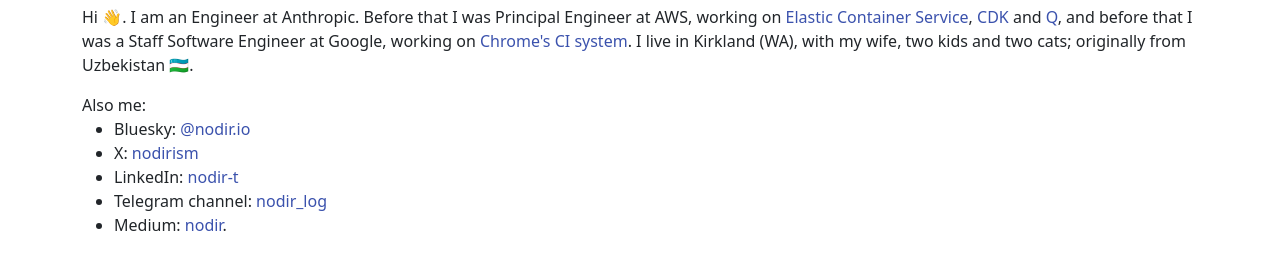
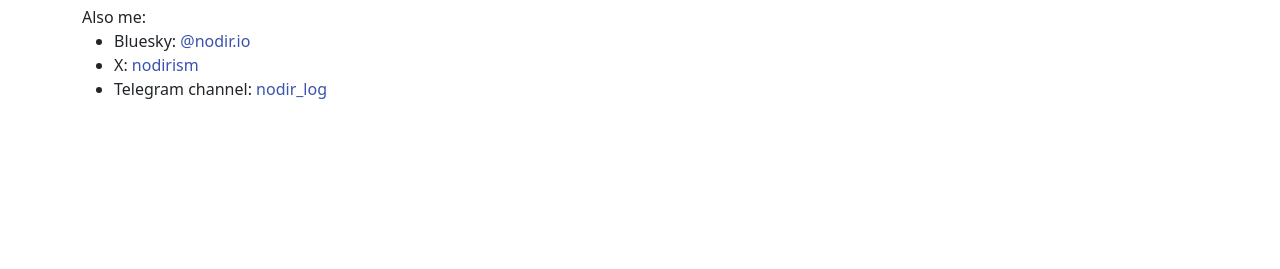
Before and after one commit to nodir-t/nodir-t.github.io, a plain HTML site: page index.html in a window 1280 px wide. Shown: the part 67-336 px from the top of the page. Drawn offline with nearby package versions, Linux system fonts and the light colour scheme.

Commit message:
Update index.html

```diff
--- a/index.html
+++ b/index.html
@@ -41,15 +41,6 @@
   <h3>Nodir Turakulov</h3>
   <div class="row">
     <div class="col">
-      <p>
-        Hi 👋. I am an Engineer at Anthropic.
-        Before that I was Principal Engineer at AWS, working on
-        <a href="https://aws.amazon.com/ecs/">Elastic Container Service</a>,
-        <a href="https://aws.amazon.com/cdk/">CDK</a> and <a href="https://aws.amazon.com/q/">Q</a>,
-        and before that I was a Staff Software Engineer at Google, working on
-        <a href="ci.chromium.org">Chrome's CI system</a>.
-        I live in Kirkland (WA), with my wife, two kids and two cats; originally from Uzbekistan 🇺🇿.
-      </p>
       Also me:
       <ul>
         <li>
@@ -59,18 +50,7 @@
           X: <a href="x.com/nodirism">nodirism</a>
         </li>
         <li>
-          LinkedIn: <a href="https://www.linkedin.com/in/nodir-t/">nodir-t</a>
-          <!-- <a href="https://www.linkedin.com/in/nodir-t/" title="LinkedIn">
-            <svg xmlns="http://www.w3.org/2000/svg" width="16" height="16" fill="currentColor" class="bi bi-linkedin" viewBox="0 0 16 16">
-              <path d="M0 1.146C0 .513.526 0 1.175 0h13.65C15.474 0 16 .513 16 1.146v13.708c0 .633-.526 1.146-1.175 1.146H1.175C.526 16 0 15.487 0 14.854V1.146zm4.943 12.248V6.169H2.542v7.225h2.401zm-1.2-8.212c.837 0 1.358-.554 1.358-1.248-.015-.709-.52-1.248-1.342-1.248-.822 0-1.359.54-1.359 1.248 0 .694.521 1.248 1.327 1.248h.016zm4.908 8.212V9.359c0-.216.016-.432.08-.586.173-.431.568-.878 1.232-.878.869 0 1.216.662 1.216 1.634v3.865h2.401V9.25c0-2.22-1.184-3.252-2.764-3.252-1.274 0-1.845.7-2.165 1.193v.025h-.016a5.54 5.54 0 0 1 .016-.025V6.169h-2.4c.03.678 0 7.225 0 7.225h2.4z"/>
-            </svg>
-          </a> -->
-        </li>
-        <li>
           Telegram channel: <a href="https://t.me/nodir_log">nodir_log</a>
-        </li>
-        <li>
-          Medium: <a href="https://nodir.medium.com">nodir</a>.
         </li>
       </ul>
     </div>
```
